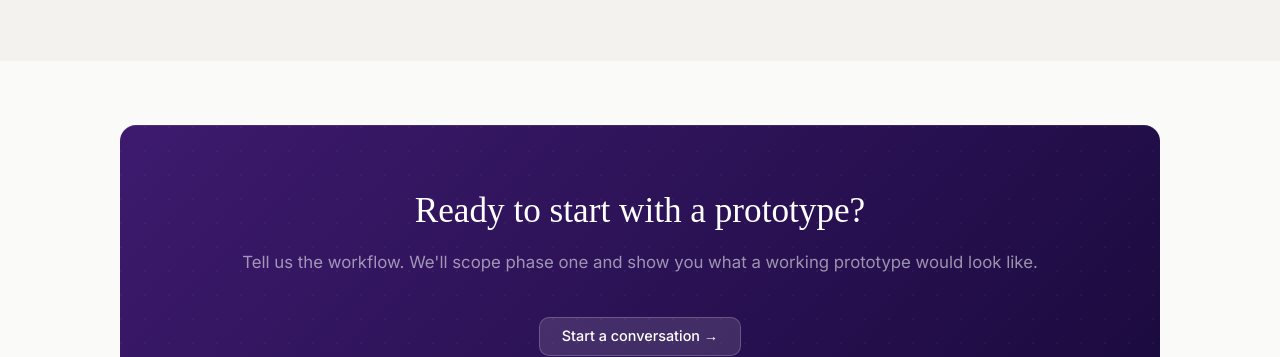
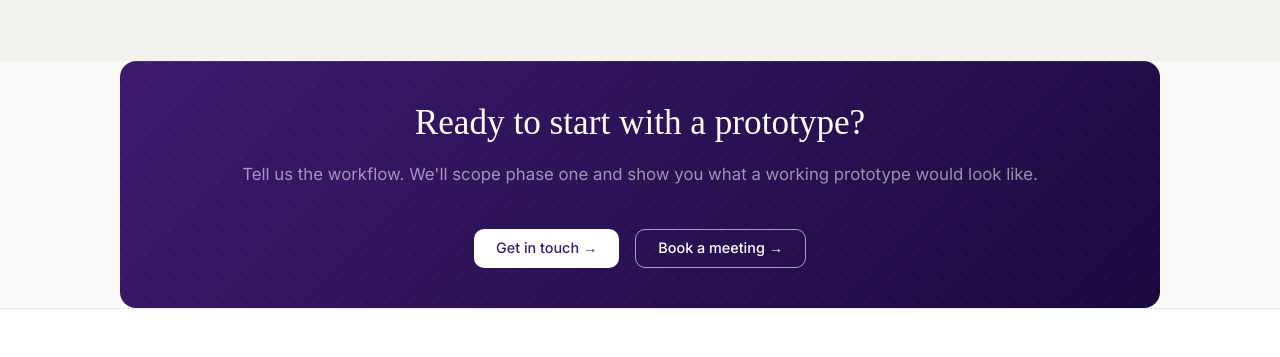
Before and after one commit to hrsrini/prototypes.designv2, an Astro site: page /how-we-work in a window 1280 px wide. Shown: the part 2514-2871 px from the top of the page. Built offline with nearby package versions, Linux system fonts and the light colour scheme; Astro itself is replaced by a stand-in of ours.

Commit message:
How We Work CTA: 2.5rem padding, two-button layout
Co-Authored-By: Claude Sonnet 4.6 <noreply@anthropic.com>

```diff
--- a/src/pages/how-we-work.astro
+++ b/src/pages/how-we-work.astro
@@ -97,12 +97,15 @@ import CapabilityCard from '../components/CapabilityCard.astro';
     </section>
 
     <!-- CTA band -->
-    <section class="section">
+    <section class="section" style="padding: 0;">
       <div class="container">
-        <div class="cta-band">
+        <div class="cta-band" style="padding: 2.5rem var(--space-xl);">
           <h2>Ready to start with a prototype?</h2>
           <p>Tell us the workflow. We'll scope phase one and show you what a working prototype would look like.</p>
-          <a href="/contact" class="btn btn-dark">Start a conversation →</a>
+          <div class="cta-band-actions">
+            <a href="/contact" class="btn btn-cta-solid">Get in touch →</a>
+            <a href="https://calendly.com/hrsrini/i-need-to-know-more-about-automation" target="_blank" rel="noopener" class="btn btn-cta-outline">Book a meeting →</a>
+          </div>
         </div>
       </div>
     </section>
--- a/src/styles/global.css
+++ b/src/styles/global.css
@@ -376,6 +376,37 @@ em { font-style: italic; }
   color: var(--text-on-dark-secondary);
   margin-bottom: var(--space-xl);
   font-size: 1.05rem;
+}
+.cta-band-actions {
+  display: flex;
+  justify-content: center;
+  gap: 1rem;
+  flex-wrap: wrap;
+}
+@media (max-width: 640px) {
+  .cta-band-actions {
+    flex-direction: column;
+    align-items: center;
+    gap: 0.75rem;
+  }
+}
+.btn-cta-solid {
+  background: #ffffff;
+  color: #3d1a6e;
+  border: none;
+}
+.btn-cta-solid:hover {
+  background: rgba(255,255,255,0.9);
+  transform: translateY(-1px);
+}
+.btn-cta-outline {
+  background: transparent;
+  color: #ffffff;
+  border: 1px solid rgba(255,255,255,0.6);
+}
+.btn-cta-outline:hover {
+  background: rgba(255,255,255,0.1);
+  transform: translateY(-1px);
 }
 
 /* Hero blueprint grid */
```
